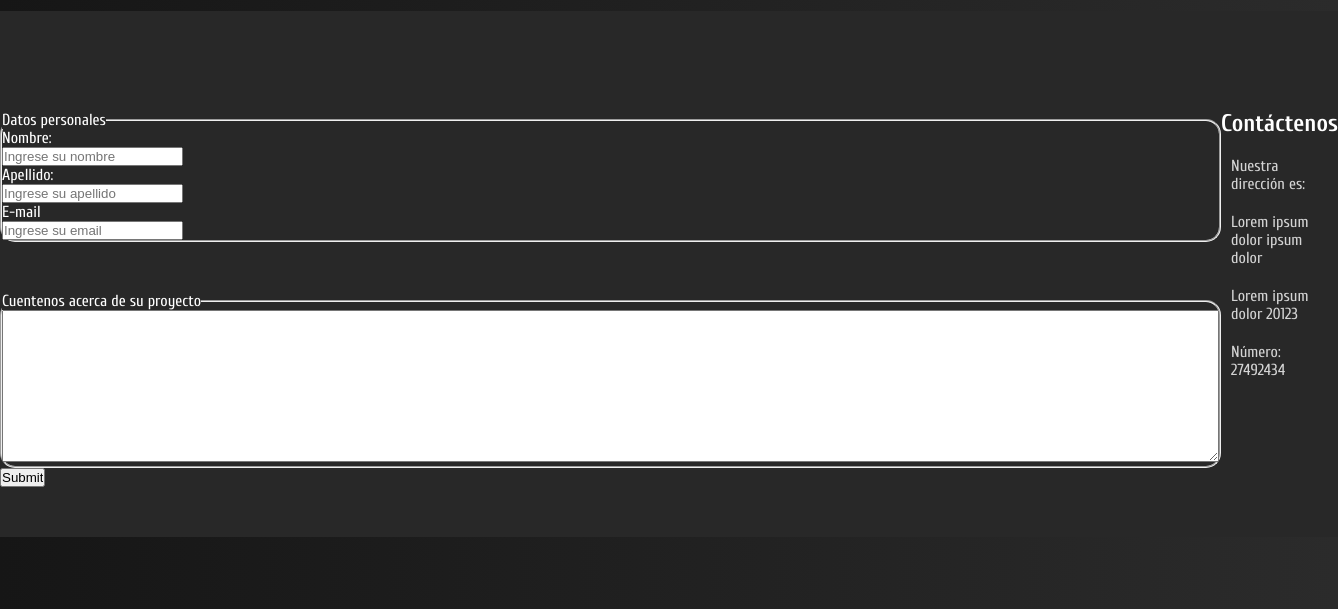
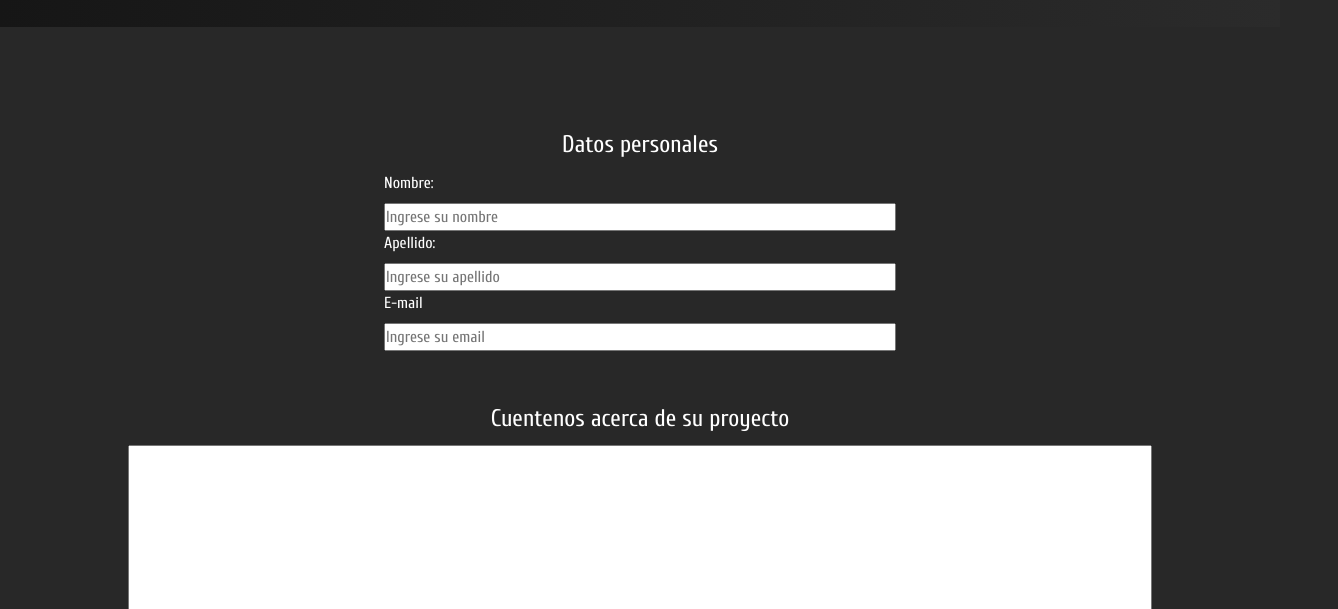
Before and after one commit to 98pfernandez/repoGit, a plain HTML site: page pages/form.html in a window 1280 px wide. Shown: the part 149-758 px from the top of the page, 1338 px wide, since content can reach past the window. Drawn offline with Linux system fonts and the light colour scheme.

Commit message:
modificaciones

```diff
--- a/pages/form.html
+++ b/pages/form.html
@@ -6,6 +6,11 @@
     <meta http-equiv="X-UA-Compatible" content="IE=edge">
     <meta name="viewport" content="width=device-width, initial-scale=1.0">
     <title>Primera entrega</title>
+
+    <!-- BootStrap Local-->
+    <link rel="stylesheet" type="text/css" href="../cssBootstrap/bootstrap.min.css">
+    <script src="../js/jquery.slim.min.js"></script>
+    <script src="../js/bootstrap.bundle.min.js"></script>
 
     <!-- Iconos locales fontAwesome-->
     <link rel="stylesheet" href="../fonts/icons/css/all.css">
@@ -35,7 +40,7 @@
 
 
     <form method="get">
-        <fieldset>
+        <fieldset class="formulario">
             <legend> Datos personales</legend>
             <label for="name">Nombre:</label> <br>
             <input type="text" name="nombre" id="name" placeholder="Ingrese su nombre"> <br>
--- a/styles/form.css
+++ b/styles/form.css
@@ -20,6 +20,18 @@ body {
         "content contact"
         "footer footer";
 
+}
+
+form{
+    margin: 10%;
+}
+
+input{
+    width: 100%;
+}
+
+textarea{
+    width: 100%;
 }
 
 header {
@@ -221,6 +233,8 @@ fieldset {
     margin-top: 50px;
 }
 
+
+
 .etiquetaMenu {
     display: none;
 }
@@ -229,7 +243,15 @@ fieldset {
     display: none;
 }
 
-@media (max-width: 1000px) {
+@media (max-width: 1300px) {
+
+    form{
+        display: flex;
+        flex-direction: column;
+        align-items: center;
+        justify-content: center;
+
+    }
 
     body {
         display: grid;
@@ -239,7 +261,17 @@ fieldset {
             "footer";
 
     }
+    legend, label{
+        text-align: center;
+    }
 
+    .formulario{
+        width: 50%;
+    }
+}
+
+
+@media (max-width: 992px) {
     header {
         grid-area: header;
         display: flex;
```
Also changed, not shown: pages/aboutUs.html (+16 -8 lines), pages/location.html (+14 -7 lines), pages/proyects.html (+1 -1 lines).
